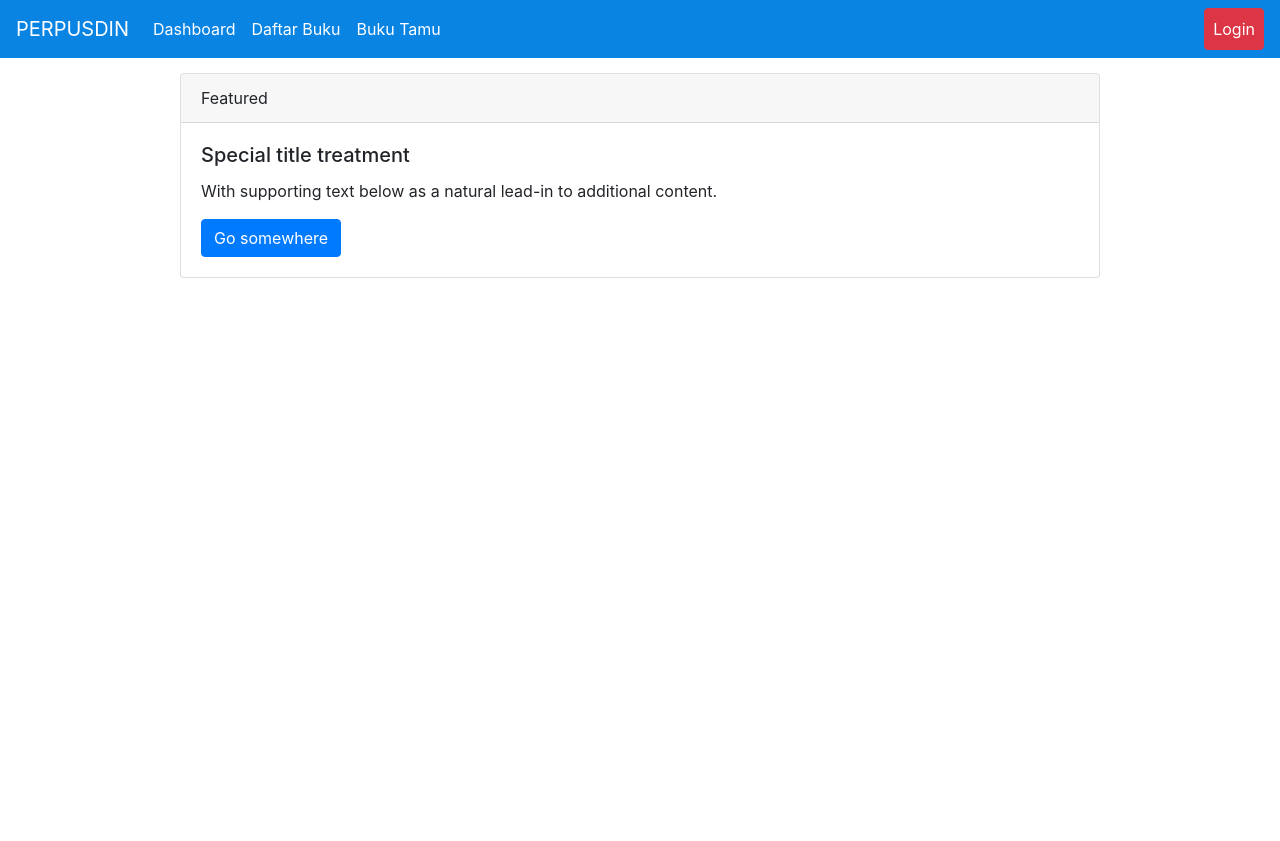
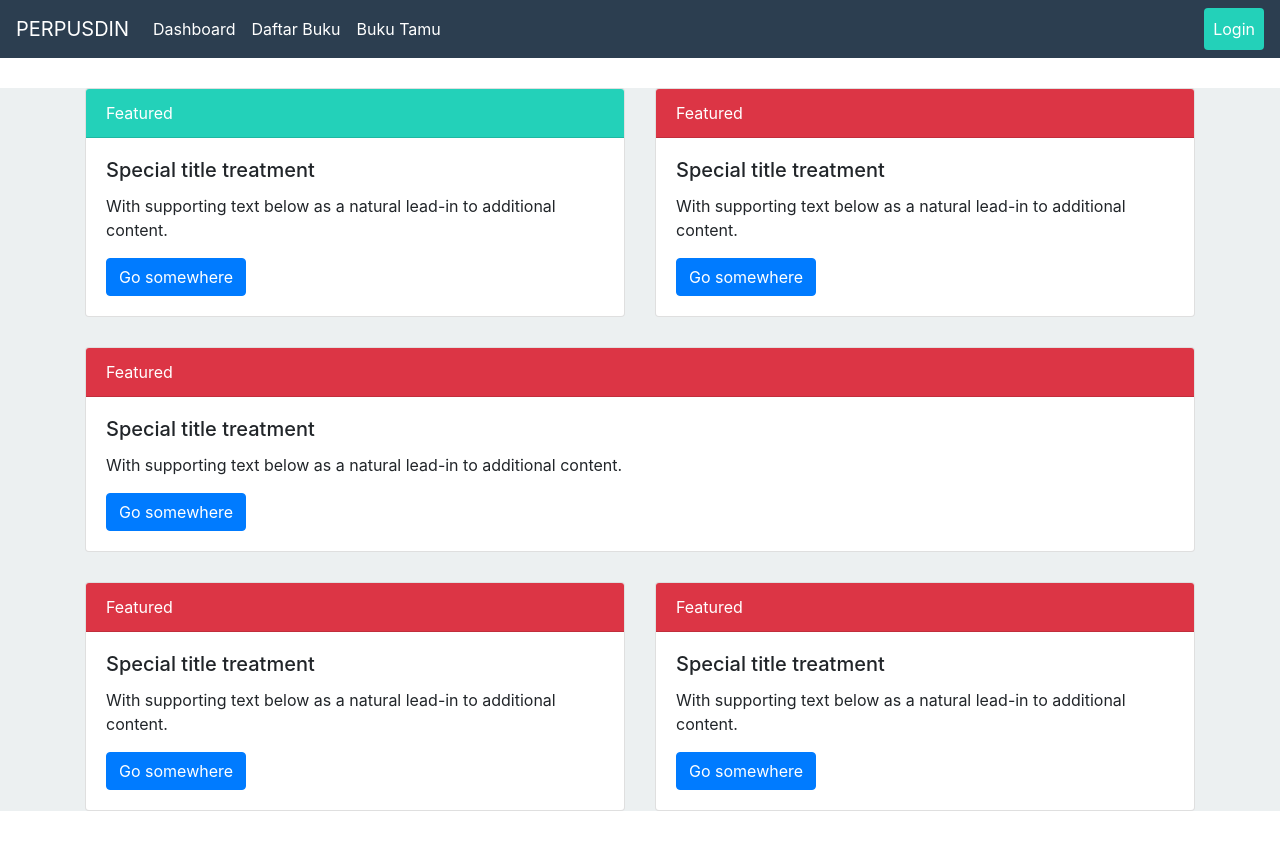
Before and after one commit to iniwahyu/perpustakaanonline, a PHP site: page / in a window 1280 px wide. Before the commit the page ends 278 px from the top, so only its background shows below. Run offline with PHP 8.4, Linux system fonts and the light colour scheme.

Commit message:
membuat halaman index

```diff
--- a/asset/css/style.css
+++ b/asset/css/style.css
@@ -1,11 +1,33 @@
 .navbar{
-    background: #0984e3;
+    background: #2c3e50;
 }
 .navbar a{
-    color: #fff;
+    color: white;
 }
 .navbar a:hover{
     color: #000;
+}
+.navbar .navbar-nav .btn{
+    background: #23D1b9;
+}
+
+/* --- HALAMAN UTAMA --- */
+#body{
+    background: #ecf0f1;
+}
+.section1{
+    margin-top: 30px;
+}
+.section2{
+    margin-top: 30px;
+}
+.section3{
+    margin-top: 30px;
+    margin-bottom: 30px;
+}
+
+.section1 .card .card-header{
+    background: #23D1b9;
 }
 
 /* --- BUKU --- */
--- a/index.php
+++ b/index.php
@@ -16,15 +16,15 @@
 <?php require_once "menu.php"; ?>
 </div>
 
-<div id="body" style="margin-top: 15px;">
+<div id="body">
+
+<!-- INI CONTAINER BAGIAN ATAS -->
+<div class="section1">
 <div class="container">
     <div class="row">
-        <div class="col-sm-1">
-        </div>
-
-        <div class="col-sm-10">
+        <div class="col-md-6">
             <div class="card">
-                <div class="card-header">
+                <div class="card-header text-white" >
                     Featured
                 </div>
                 <div class="card-body">
@@ -35,9 +35,80 @@
             </div>
         </div>
 
-        <div class="col-sm-1"></div>
+        <div class="col-md-6">
+            <div class="card">
+                <div class="card-header text-white bg-danger">
+                    Featured
+                </div>
+                <div class="card-body">
+                    <h5 class="card-title">Special title treatment</h5>
+                    <p class="card-text">With supporting text below as a natural lead-in to additional content.</p>
+                    <a href="#" class="btn btn-primary">Go somewhere</a>
+                </div>
+            </div>
+        </div>
     </div>
 </div>
+</div>
+<!-- INI PENUTUP CONTAINER BAGIAN ATAS -->
+
+<!-- INI CONTAINER BAGIAN TENGAH -->
+<div class="section2">
+<div class="container">
+    <div class="row">
+        <div class="col-md-12">
+            <div class="card">
+                <div class="card-header text-white bg-danger">
+                    Featured
+                </div>
+                <div class="card-body">
+                    <h5 class="card-title">Special title treatment</h5>
+                    <p class="card-text">With supporting text below as a natural lead-in to additional content.</p>
+                    <a href="#" class="btn btn-primary">Go somewhere</a>
+                </div>
+            </div>
+        </div>
+    </div>
+</div>
+</div>
+<!-- INI PENUTUP CONTAINER BAGIAN TENGAH -->
+
+<!-- INI CONTAINER BAGIAN BAWAH -->
+<div class="section3">
+<div class="container">
+    <div class="row">
+        <div class="col-md-6">
+            <div class="card">
+                <div class="card-header text-white bg-danger">
+                    Featured
+                </div>
+                <div class="card-body">
+                    <h5 class="card-title">Special title treatment</h5>
+                    <p class="card-text">With supporting text below as a natural lead-in to additional content.</p>
+                    <a href="#" class="btn btn-primary">Go somewhere</a>
+                </div>
+            </div>
+        </div>
+
+        <div class="col-md-6">
+            <div class="card">
+                <div class="card-header text-white bg-danger">
+                    Featured
+                </div>
+                <div class="card-body">
+                    <h5 class="card-title">Special title treatment</h5>
+                    <p class="card-text">With supporting text below as a natural lead-in to additional content.</p>
+                    <a href="#" class="btn btn-primary">Go somewhere</a>
+                </div>
+            </div>
+        </div>
+    </div>
+</div>
+</div>
+<!-- INI PENUTUP CONTAINER BAGIAN BAWAH -->
+
+
+
 
 
 <div id="footer">
--- a/menu.php
+++ b/menu.php
@@ -19,7 +19,7 @@
 
     <ul class="navbar-nav ml-auto">
       <li class="nav-item">
-        <a class="nav-link btn btn-danger" href="#">Login</a>
+        <a class="nav-link btn" href="#">Login</a>
       </li>
     </ul>
   </div>
```
